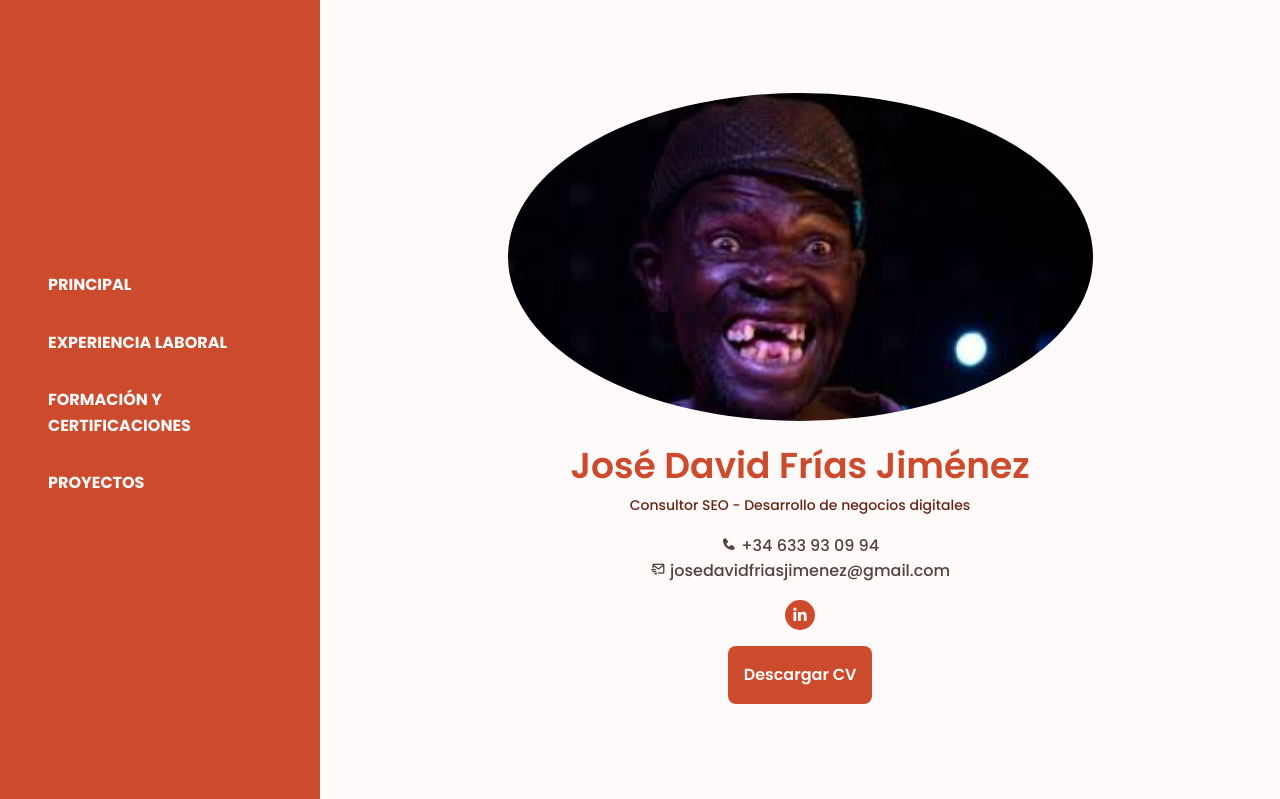
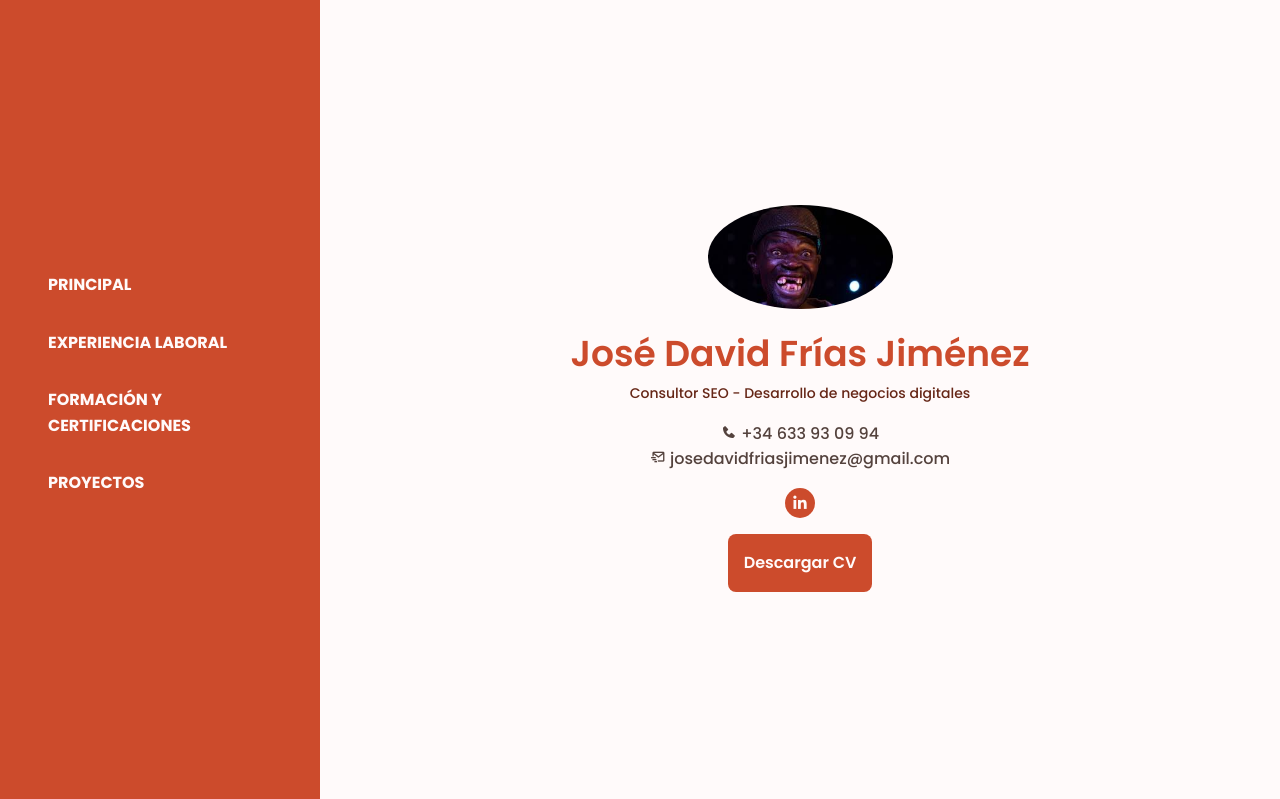
Before and after one commit to jdfj94/CV, a PHP site: page /CV.html in a window 1280 px wide. Shown: the top 799 px of the page. Run offline with PHP 8.4, Linux system fonts and the light colour scheme.

Commit message:
Tamaño foto perfil normal y cambio de css

```diff
--- a/CV.css
+++ b/CV.css
@@ -246,7 +246,7 @@
     }
 
     .home__img img{
-        width: 585px;
+        width: 185px;
     }
 
     .home__title{
```
